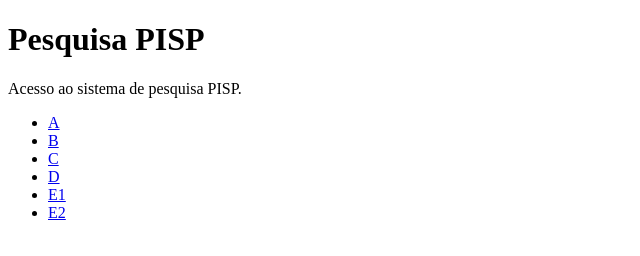
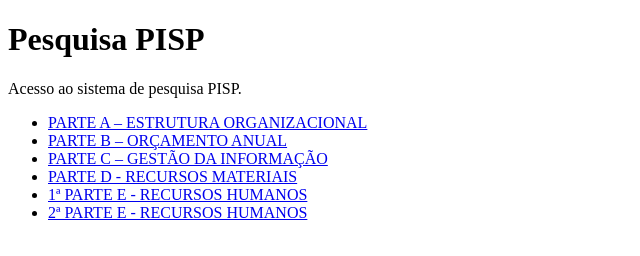
Before and after one commit to carlosbenicios/pisp2025, a plain HTML site: page index.html in a window 1280 px wide. Shown: the whole page, without its empty margins (0-640 px from the left). Drawn offline with Linux system fonts and the light colour scheme.

Commit message:
Update index.html

```diff
--- a/index.html
+++ b/index.html
@@ -10,12 +10,12 @@
     <p>Acesso ao sistema de pesquisa PISP.</p>
 
     <ul>
-        <li><a href="/Pesquisa Perfil Polícia Militar - 2025 (Ano-Base 2024) - A.html">A</a></li>
-        <li><a href="/Pesquisa Perfil Polícia Militar - 2025 (Ano-Base 2024) - B.html">B</a></li>
-        <li><a href="/Pesquisa Perfil Polícia Militar - 2025 (Ano-Base 2024) - C.html">C</a></li>
-        <li><a href="/Pesquisa Perfil Polícia Militar - 2025 (Ano-Base 2024) - D.html">D</a></li>
-        <li><a href="/Pesquisa Perfil Polícia Militar - 2025 (Ano-Base 2024) - E1.html">E1</a></li>
-        <li><a href="/Pesquisa Perfil Polícia Militar - 2025 (Ano-Base 2024) - E2.html">E2</a></li>
+        <li><a href="/Pesquisa Perfil Polícia Militar - 2025 (Ano-Base 2024) - A.html">PARTE A – ESTRUTURA ORGANIZACIONAL</a></li>
+        <li><a href="/Pesquisa Perfil Polícia Militar - 2025 (Ano-Base 2024) - B.html">PARTE B – ORÇAMENTO ANUAL</a></li>
+        <li><a href="/Pesquisa Perfil Polícia Militar - 2025 (Ano-Base 2024) - C.html">PARTE C – GESTÃO DA INFORMAÇÃO</a></li>
+        <li><a href="/Pesquisa Perfil Polícia Militar - 2025 (Ano-Base 2024) - D.html">PARTE D - RECURSOS MATERIAIS</a></li>
+        <li><a href="/Pesquisa Perfil Polícia Militar - 2025 (Ano-Base 2024) - E1.html">1ª PARTE E - RECURSOS HUMANOS</a></li>
+        <li><a href="/Pesquisa Perfil Polícia Militar - 2025 (Ano-Base 2024) - E2.html">2ª PARTE E - RECURSOS HUMANOS</a></li>
     </ul>
 </body>
 </html>
```
